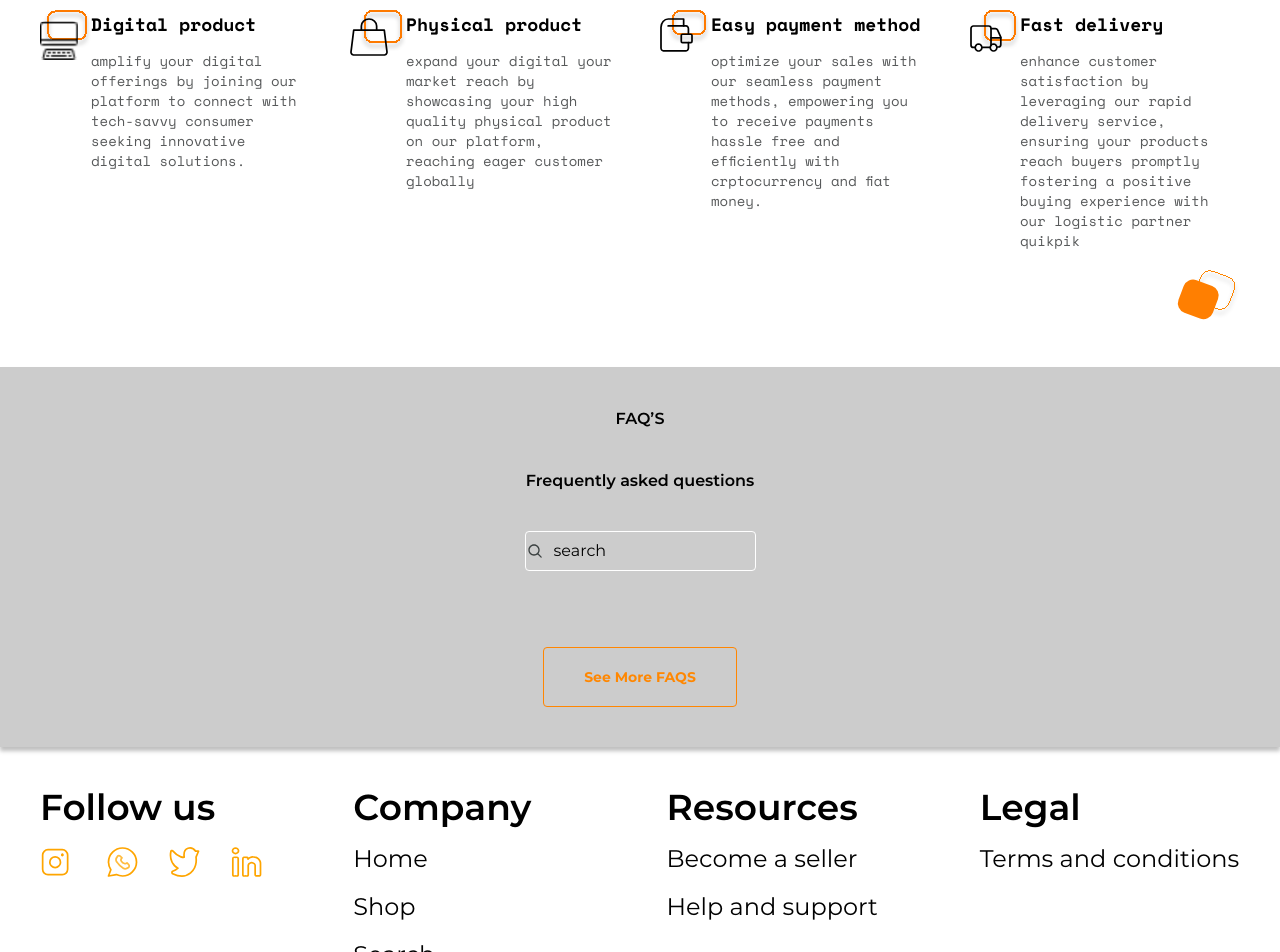
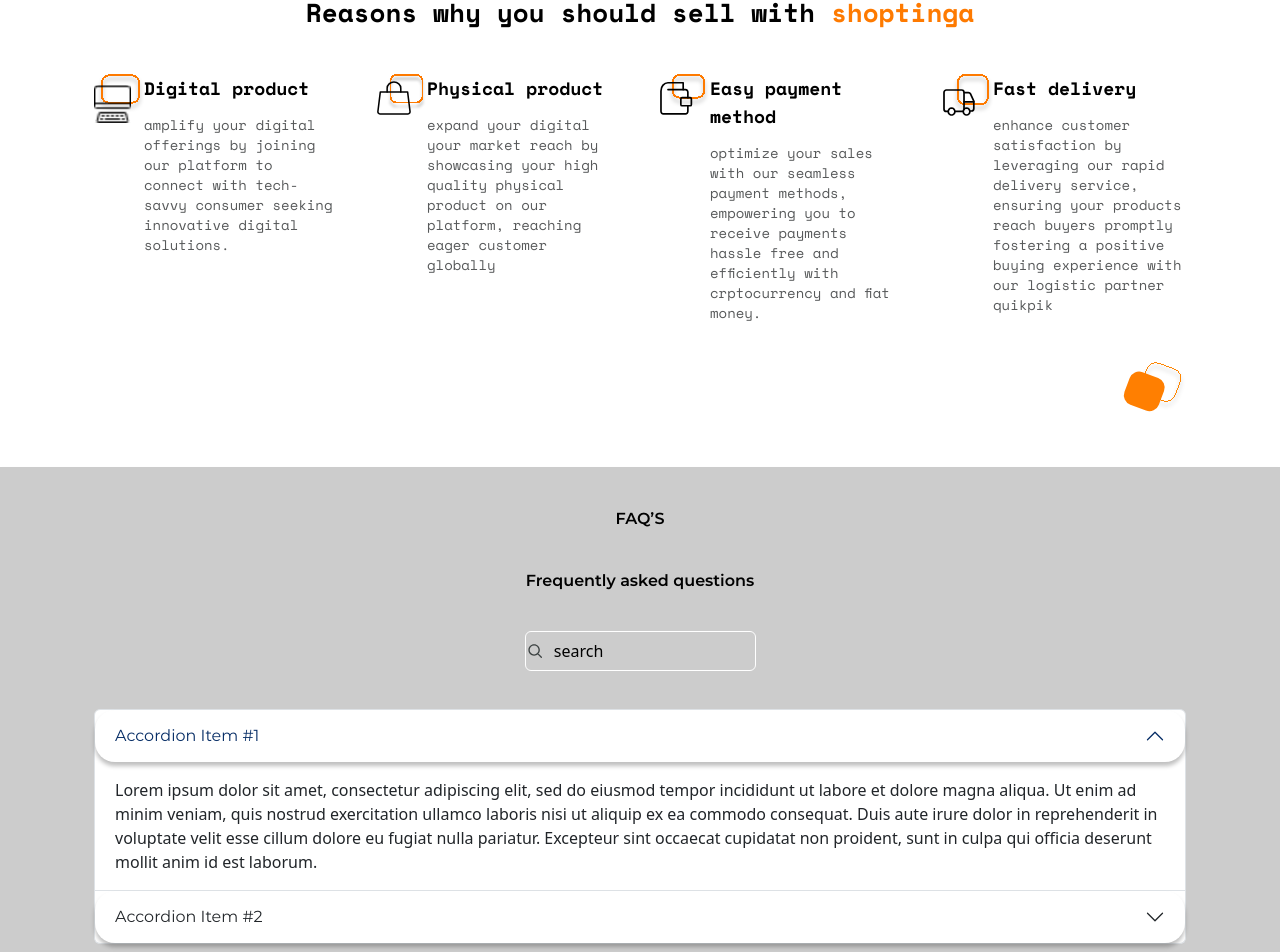
Before and after one commit to kiddo4/storefront, a Next.js app: page / in a window 1280 px wide. Shown: the part 1678-2630 px from the top of the page. Built offline with nearby package versions, Linux system fonts and the light colour scheme; what tailwindcss-font-inter would draw is missing.

Commit message:
Accordion

```diff
--- a/package.json
+++ b/package.json
@@ -9,12 +9,14 @@
     "lint": "next lint"
   },
   "dependencies": {
-    "antd": "^5.11.4",
+    "bootstrap": "^5.3.2",
     "next": "14.0.3",
     "react": "^18",
+    "react-bootstrap": "^2.9.1",
     "react-dom": "^18"
   },
   "devDependencies": {
+    "@types/bootstrap": "^5",
     "@types/node": "^20",
     "@types/react": "^18",
     "@types/react-dom": "^18",
--- a/src/app/HomePage.tsx
+++ b/src/app/HomePage.tsx
@@ -1,5 +1,5 @@
 import Navbar from "@/components/Navbar";
-import { ReasonToSellPattern, RightArrow } from "@/util/icons";
+import { ReasonToSellPattern, RightArrow, SearchIcon } from "@/util/icons";
 import Image from "next/image";
 import React from "react";
 import CustomersImg from "../../public/images/people.png";
@@ -143,7 +143,13 @@
             {reasonToSell.map((sell, index) => (
               <article key={index} className="flex">
                 <div>
-                  <Image src={sell.images} alt={sell.title} />
+                  <Image
+                    src={sell.images}
+                    alt={sell.title}
+                    width={50}
+                    height={50}
+                    priority
+                  />
                 </div>
                 <div className="flex-1">
                   <p className="text-lg text-black font-space-bold mb-[13px]">
@@ -163,7 +169,32 @@
           </div>
         </div>
       </section>
-      <FaqSection />
+
+      <section className="bg-gradient-to-b from-[rgba(0,0,0,0.20)] to-[rgba(0,0,0,0.20)] shadow-[0px_4px_4px_0px_rgba(0,0,0,0.25)]">
+        <div className="container mx-auto px-4 md:px-10 py-6 md:py-10">
+          <p className="text-black text-center font-mon-semibold mb-[38px]">
+            FAQ’S
+          </p>
+          <p className="text-black text-center font-mon-semibold">
+            Frequently asked questions
+          </p>
+          <div className="w-[231px] h-10 flex items-center justify-center gap-[10px] border border-white rounded mx-auto my-[38px]">
+            <SearchIcon />
+            <div className="">
+              <input
+                type="text"
+                className="w-full h-10 bg-transparent border-0 outline-0 placeholder:text-black"
+                placeholder="search"
+              />
+            </div>
+          </div>
+          <FaqSection />
+          <button className="w-[194.995px] h-[60px] block text-[#FF8701] text-sm font-mon-bold border-[1.5px] border-[#FF8601] rounded mx-auto mt-[38px]">
+            See More FAQS
+          </button>
+        </div>
+      </section>
+
       <Footer />
     </main>
   );
--- a/src/components/FaqSection.tsx
+++ b/src/components/FaqSection.tsx
@@ -1,77 +1,104 @@
-"use client";
 import { PlusIcon, SearchIcon } from "@/util/icons";
 import React from "react";
-import type { CollapseProps } from "antd";
-// import { Collapse } from "antd";
-import dynamic from "next/dynamic";
-
-const Collapse = dynamic(async () => await import("antd/es/carousel"), {
-  ssr: false,
-});
-
-const text = `
-  A dog is a type of domesticated animal.
-  Known for its loyalty and faithfulness,
-  it can be found as a welcome guest in many households across the world.
-`;
-
-const items: CollapseProps["items"] = [
-  {
-    key: "1",
-    label: "This is panel header 1",
-    children: <p>{text}</p>,
-  },
-  {
-    key: "2",
-    label: "This is panel header 2",
-    children: <p>{text}</p>,
-  },
-  {
-    key: "3",
-    label: "This is panel header 3",
-    children: <p>{text}</p>,
-  },
-];
+import { Accordion } from "react-bootstrap";
+import "bootstrap/dist/css/bootstrap.min.css";
 
 export default function FaqSection() {
   const onChange = (key: string | string[]) => {
     console.log(key);
   };
 
+  const items = [
+    {
+      key: "1",
+      label: "What is shoptinga",
+      children: (
+        <p>
+          shoptinga has been crafted as an operating system that seamlessly
+          integrates with both digital and physical products, providing a
+          platform that not only facilities transactions but also enhances the
+          overall experience for both buyers and sellers. this innovative system
+          is dedicated to creating a sense of ease and empowerment by
+          streamlining the interaction between consumers and empowerment by
+          streamlining between consumers and product in in the ever evolving
+          marketplace.
+        </p>
+      ),
+    },
+    {
+      key: "2",
+      label: "can i sell physical product on shoptinga?",
+      children: (
+        <p>
+          yes, the shoptinga storefront empower you to effortlessly sell
+          physical products, harnessing the capabilities pf the shoptinga
+          platform.
+        </p>
+      ),
+    },
+    {
+      key: "3",
+      label: "is it only  fiat i can pay with ?",
+      children: (
+        <p>
+          shoptinga offers a dual payment system, allowing you the flexibility
+          to choose between traditional fiat currency or cryptocurrency for your
+          transactions.
+        </p>
+      ),
+    },
+    {
+      key: "4",
+      label: "what type of digital product can i sell?",
+      children: (
+        <p>
+          With shoptinga you can sell all kinds of digital products like ebooks,
+          online courses, music, softwares, digital arts, mobile apps, games,
+          movies and tv shows, virtual events and more .
+        </p>
+      ),
+    },
+    {
+      key: "5",
+      label: "Are they any fees for using shoptinga ?",
+      children: (
+        <p>
+          certainly, sellers csn enjoy a complimentary 3 month free trial period
+          with shoptinga. Following this trial, a monthly subscription of 2000
+          naira is applicable.
+        </p>
+      ),
+    },
+  ];
+
   return (
-    <section className="bg-gradient-to-b from-[rgba(0,0,0,0.20)] to-[rgba(0,0,0,0.20)] shadow-[0px_4px_4px_0px_rgba(0,0,0,0.25)]">
-      <div className="container mx-auto px-4 md:px-10 py-6 md:py-10">
-        <p className="text-black text-center font-mon-semibold mb-[38px]">
-          FAQ’S
-        </p>
-        <p className="text-black text-center font-mon-semibold">
-          Frequently asked questions
-        </p>
-        <div className="w-[231px] h-10 flex items-center justify-center gap-[10px] border border-white rounded mx-auto my-[38px]">
-          <SearchIcon />
-          <div className="">
-            <input
-              type="text"
-              className="w-full h-10 bg-transparent border-0 outline-0 placeholder:text-black"
-              placeholder="search"
-            />
-          </div>
-        </div>
-        <div className="accordionWrapper">
-          <Collapse
-            items={items}
-            defaultActiveKey={["1"]}
-            expandIcon={({ isActive }: any) => (
-              <PlusIcon rotate={isActive ? 45 : 0} />
-            )}
-            expandIconPosition="end"
-            onChange={onChange}
-          />
-        </div>
-        <button className="w-[194.995px] h-[60px] block text-[#FF8701] text-sm font-mon-bold border-[1.5px] border-[#FF8601] rounded mx-auto mt-[38px]">
-          See More FAQS
-        </button>
-      </div>
-    </section>
+    <div className="accordionWrapper">
+      <Accordion defaultActiveKey="0">
+        <Accordion.Item eventKey="0">
+          <Accordion.Header>Accordion Item #1</Accordion.Header>
+          <Accordion.Body>
+            Lorem ipsum dolor sit amet, consectetur adipiscing elit, sed do
+            eiusmod tempor incididunt ut labore et dolore magna aliqua. Ut enim
+            ad minim veniam, quis nostrud exercitation ullamco laboris nisi ut
+            aliquip ex ea commodo consequat. Duis aute irure dolor in
+            reprehenderit in voluptate velit esse cillum dolore eu fugiat nulla
+            pariatur. Excepteur sint occaecat cupidatat non proident, sunt in
+            culpa qui officia deserunt mollit anim id est laborum.
+          </Accordion.Body>
+        </Accordion.Item>
+        <Accordion.Item eventKey="1">
+          <Accordion.Header>Accordion Item #2</Accordion.Header>
+          <Accordion.Body>
+            Lorem ipsum dolor sit amet, consectetur adipiscing elit, sed do
+            eiusmod tempor incididunt ut labore et dolore magna aliqua. Ut enim
+            ad minim veniam, quis nostrud exercitation ullamco laboris nisi ut
+            aliquip ex ea commodo consequat. Duis aute irure dolor in
+            reprehenderit in voluptate velit esse cillum dolore eu fugiat nulla
+            pariatur. Excepteur sint occaecat cupidatat non proident, sunt in
+            culpa qui officia deserunt mollit anim id est laborum.
+          </Accordion.Body>
+        </Accordion.Item>
+      </Accordion>
+    </div>
   );
 }
--- a/src/pages/_app.tsx
+++ b/src/pages/_app.tsx
@@ -1,6 +1,6 @@
-import '@/styles/globals.css'
-import type { AppProps } from 'next/app'
+import "@/styles/globals.css";
+import type { AppProps } from "next/app";
 
 export default function App({ Component, pageProps }: AppProps) {
-  return <Component {...pageProps} />
+  return <Component {...pageProps} />;
 }
--- a/src/pages/_document.tsx
+++ b/src/pages/_document.tsx
@@ -1,4 +1,4 @@
-import { Html, Head, Main, NextScript } from 'next/document'
+import { Html, Head, Main, NextScript } from "next/document";
 
 export default function Document() {
   return (
@@ -9,5 +9,5 @@
         <NextScript />
       </body>
     </Html>
-  )
+  );
 }
--- a/src/pages/index.tsx
+++ b/src/pages/index.tsx
@@ -1,8 +1,4 @@
-import Image from "next/image";
-import { Inter } from "next/font/google";
 import HomePage from "@/app/HomePage";
-
-const inter = Inter({ subsets: ["latin"] });
 
 export default function Home() {
   return (
--- a/src/styles/globals.css
+++ b/src/styles/globals.css
@@ -1,12 +1,13 @@
 @tailwind base;
 @tailwind components;
 @tailwind utilities;
+/* @import "bootstrap/dist/css/bootstrap.min.css"; */
 
 @layer utilities {
   .accordionWrapper .ant-collapse {
     @apply border-0;
   }
-  .accordionWrapper .ant-collapse .ant-collapse-header {
+  .accordionWrapper .accordion .accordion-header .accordion-button {
     @apply rounded-[20px] bg-white font-mon shadow-[0px_4px_4px_0px_rgba(0,0,0,0.25)] !important;
   }
   .accordionWrapper .ant-collapse .ant-collapse-item {
--- a/src/util/icons.tsx
+++ b/src/util/icons.tsx
@@ -237,7 +237,7 @@
   );
 };
 
-export const PlusIcon = ({ rotate = 0 }) => {
+export const PlusIcon = ({ rotate = "0deg" }) => {
   return (
     <svg
       xmlns="http://www.w3.org/2000/svg"
@@ -245,7 +245,7 @@
       height="40"
       viewBox="0 0 40 40"
       fill="none"
-      style={{ transform: `rotate(${rotate}deg)` }}
+      style={{ transform: `rotate(${rotate})` }}
     >
       <g clip-path="url(#clip0_298_94)">
         <path
```
Also changed, not shown: 1 other file (tests, documents, lock files or other folders).
